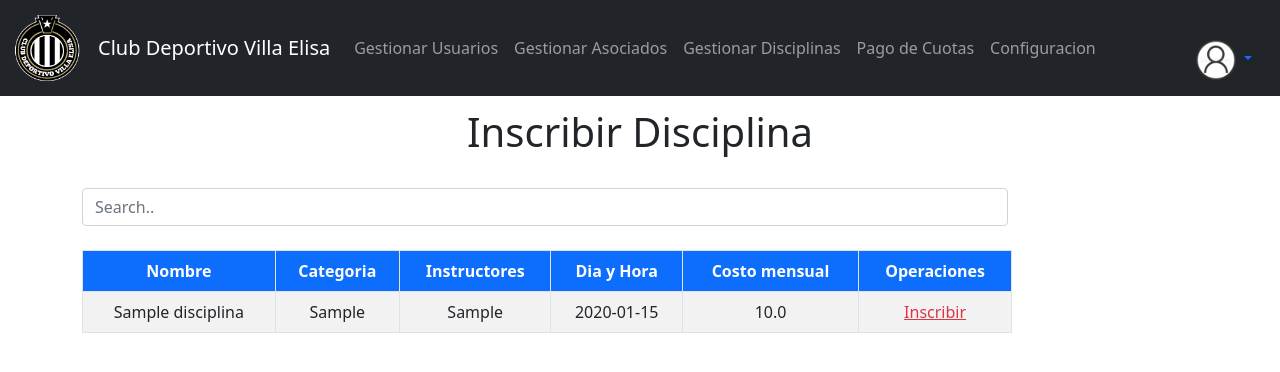
After one commit to joaquingrosso/Proyecto-de-Software, a Flask app: page /inscribir_asociado_disciplina/1 in a window 1280 px wide. The commit adds this page. Shown: the top 372 px of the page. Run offline with Flask 2, Linux system fonts and the light colour scheme; the visitor is signed in with stand-in values (Sample User, id 1); tables that the repository leaves empty hold one stand-in row (values such as "Sample post"); some libraries are stand-ins or nearby versions.

Commit message:
comienzo inscripcion a disciplinas

```diff
--- a/admin/src/core/models/disciplina_model.py
+++ b/admin/src/core/models/disciplina_model.py
@@ -45,6 +45,10 @@ class Disciplina(db.Model):
     def get_disciplina_by_category(self, category):
         return Disciplina.query.filter(self.category == category).first()
 
+    @classmethod
+    def get_disciplina_by_name_and_category(self, name, category):
+        return Disciplina.query.filter(self.name == name, self.category == category).first()
+
     def update_disciplina_database(self, name, category, instructors , date_time, monthly_cost):
         self.name = name
         self.category = category
--- a/admin/src/web/__init__.py
+++ b/admin/src/web/__init__.py
@@ -98,7 +98,8 @@ def create_app(env="development", static_folder="static"):
     app.add_url_rule('/crear_asociado', 'crear_asociado', asociado_controller.crear_asociado, methods=["POST", "GET"])
     app.add_url_rule('/eliminar_asociado/<id>', 'eliminar_asociado', asociado_controller.eliminar_asociado)
     app.add_url_rule('/modificar_asociado/<id>', 'modificar_asociado', asociado_controller.modificar_asociado, methods=["POST", "GET"])
-
+    app.add_url_rule('/inscribir_asociado_disciplina/<id>', 'inscribir_asociado_disciplina', asociado_controller.inscribir_asociado_disciplina)
+    app.add_url_rule('/realizar_inscripcion/<id_a><id_d>', 'realizar_inscripcion', asociado_controller.realizar_inscripcion)
     #manejo de errores
     app.register_error_handler(404, handlers.not_found_error)
     app.register_error_handler(401, handlers.not_authorize)
--- a/admin/src/web/controllers/asociado_controller.py
+++ b/admin/src/web/controllers/asociado_controller.py
@@ -1,6 +1,7 @@
 from unicodedata import category
 from src.core.models.asociado_model import Asociado
 from flask import render_template ,request, redirect, url_for ,flash
+from src.core.models.disciplina_model import Disciplina
 
 from src.web.controllers import login_required
 
@@ -62,6 +63,20 @@ def modificar_asociado(id):
         # return render_template('/user/modificar_usuario.html', usu=usu)
         return redirect(url_for("gestion_asociados"))
 
+@login_required
+def inscribir_asociado_disciplina(id):
+    disciplinasActuales = Disciplina.list_disciplina()
+    return render_template("asociado/inscribir_asociado_disciplina.html", id=id, disciplinas = disciplinasActuales )
+
+def realizar_inscripcion(id_a, id_d):
+    asociado = Asociado.get_asociado_by_id(id_a)
+    disciplina = Disciplina.get_disciplina_by_id(id_d)
+
+    if Asociado.tiene_disciplina(id_a, id_d):
+        flash("Ya esta inscripto en esta disciplina")
+    else:
+        asociado.inscribir_disciplina(disciplina)
+    return redirect(url_for("gestion_asociados"))
 
 def verify_asociado(doc, doc_type):
     asoc = Asociado.get_asociado_by_document(doc, doc_type)
--- /dev/null
+++ b/admin/src/web/templates/asociado/inscribir_asociado_disciplina.html
@@ -0,0 +1,74 @@
+{% extends "index.html" %}
+
+
+
+{% block content %}
+<!-- para el buscador -->
+<script src="https://ajax.googleapis.com/ajax/libs/jquery/3.6.0/jquery.min.js"></script>
+<script src="https://maxcdn.bootstrapcdn.com/bootstrap/3.4.1/js/bootstrap.min.js"></script>
+<!-- para el buscador -->
+
+<h1>Inscribir Disciplina</h1>
+<br>
+
+<div class="container">
+  <!-- buscador  -->
+  <div class="row">
+    <div class="col-sm-10">
+      <input class="form-control" id="myInput" type="text" placeholder="Search..">
+    </div>
+  </div>
+  <!-- buscador -->
+
+  <br>
+
+  <div class="col-md-10">
+    <table class="table table-striped table-bordered">
+      <thead>
+        <tr class="bg-primary text-white">
+          <th>Nombre</th>
+          <th>Categoria</th>
+          <th>Instructores</th>
+          <th>Dia y Hora</th>
+          <th>Costo mensual</th>
+          <th class="text-center">Operaciones</th>
+        </tr>
+      </thead>
+      <tbody id="myTable">
+        {% for d in disciplinas %}
+        <tr>
+          <td> {{ d.name }}</td>
+          <td> {{ d.category }} </td>
+          <td> {{ d.instructors }} </td>
+          <td> {{ d.date_time }} </td>
+          <td> {{ d.monthly_cost }} </td>
+          <td align="center">
+            <a href="{{ url_for('realizar_inscripcion', id_a = id, id_d = d.id )  }}" class="text-danger"
+                            <i class="fa fa-fw fa-trash"></i> Inscribir</a>
+          </td>
+        </tr>
+
+
+        {% endfor %}
+      </tbody>
+    </table>
+  </div>
+</div>
+<!-- fin de tabla -->
+
+
+
+<!-- script para el buscador -->
+<script>
+  $(document).ready(function () {
+    $("#myInput").on("keyup", function () {
+      var value = $(this).val().toLowerCase();
+      $("#myTable tr").filter(function () {
+        $(this).toggle($(this).text().toLowerCase().indexOf(value) > -1)
+      });
+    });
+  });
+</script>
+<!-- script para el buscador -->
+
+{% endblock %}
--- a/admin/src/web/templates/gestion_disciplinas.html
+++ b/admin/src/web/templates/gestion_disciplinas.html
@@ -5,6 +5,7 @@
 <script src="https://ajax.googleapis.com/ajax/libs/jquery/3.6.0/jquery.min.js"></script>
 <script src="https://maxcdn.bootstrapcdn.com/bootstrap/3.4.1/js/bootstrap.min.js"></script>
 <!-- para el buscador -->
+
 <h1>Gestion Disciplinas</h1>
 <br>
 
@@ -69,7 +70,7 @@
             </button>
             <a href="{{ url_for( 'eliminar_disciplina',id = d.id )  }}" class="text-danger"
               onClick="return confirm('¿Esta seguro que desea eliminar la disciplina?');"><i
-                class="fa fa-fw fa-trash"></i> Eliminar</a> <!--  -->
+                class="fa fa-fw fa-trash"></i> Eliminar </a>
           </td>
         </tr>
 
@@ -115,6 +116,9 @@
             </div>
           </div>
         </div>
+
+
+
         {% endfor %}
       </tbody>
     </table>
```
Also changed, not shown: admin/src/core/models/asociado_model.py (+13 -1 lines), admin/src/web/controllers/disciplina_controller.py (+4 -7 lines), admin/src/web/templates/gestion_asociados.html (+7 -1 lines), 2 other files.
